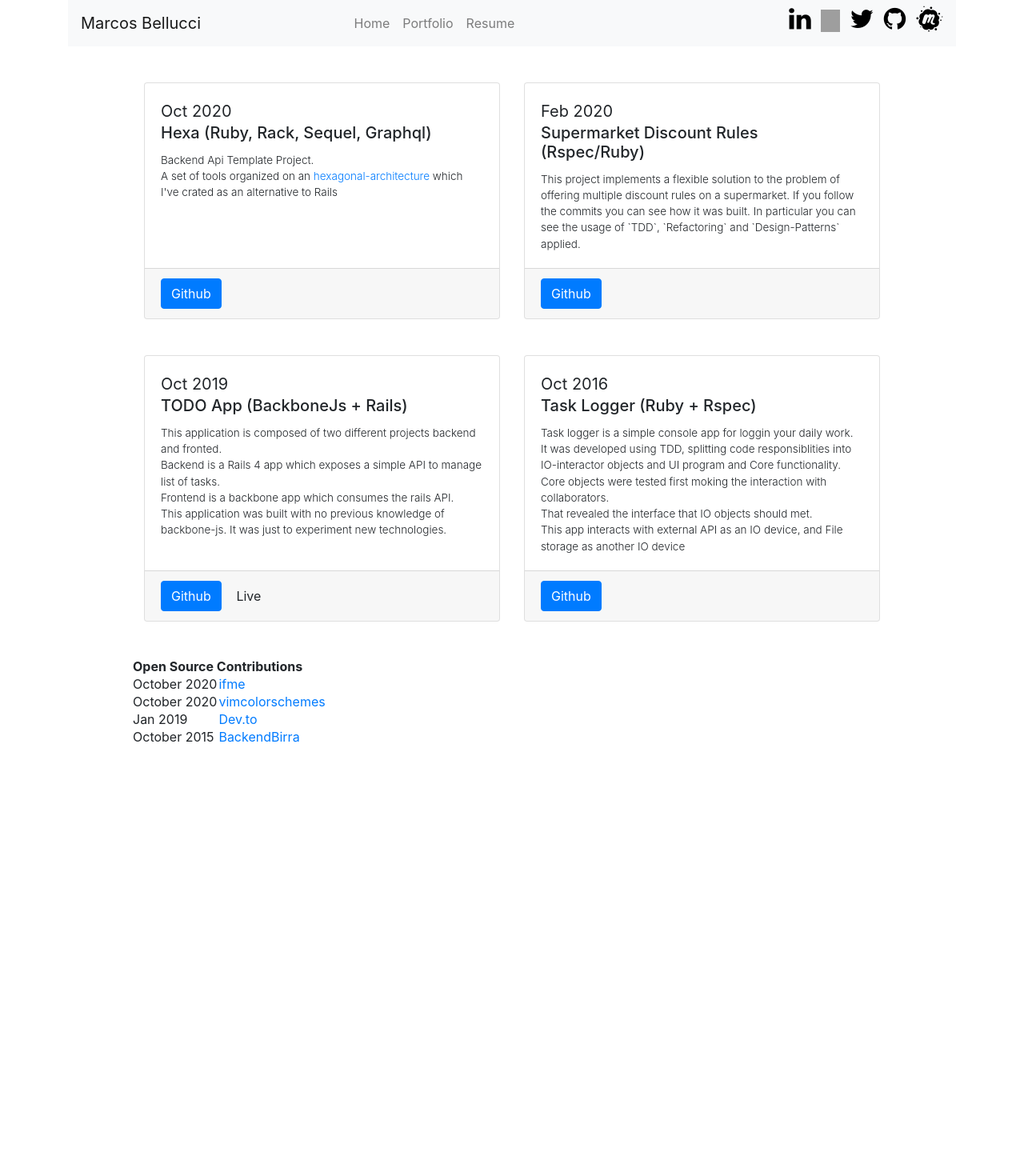
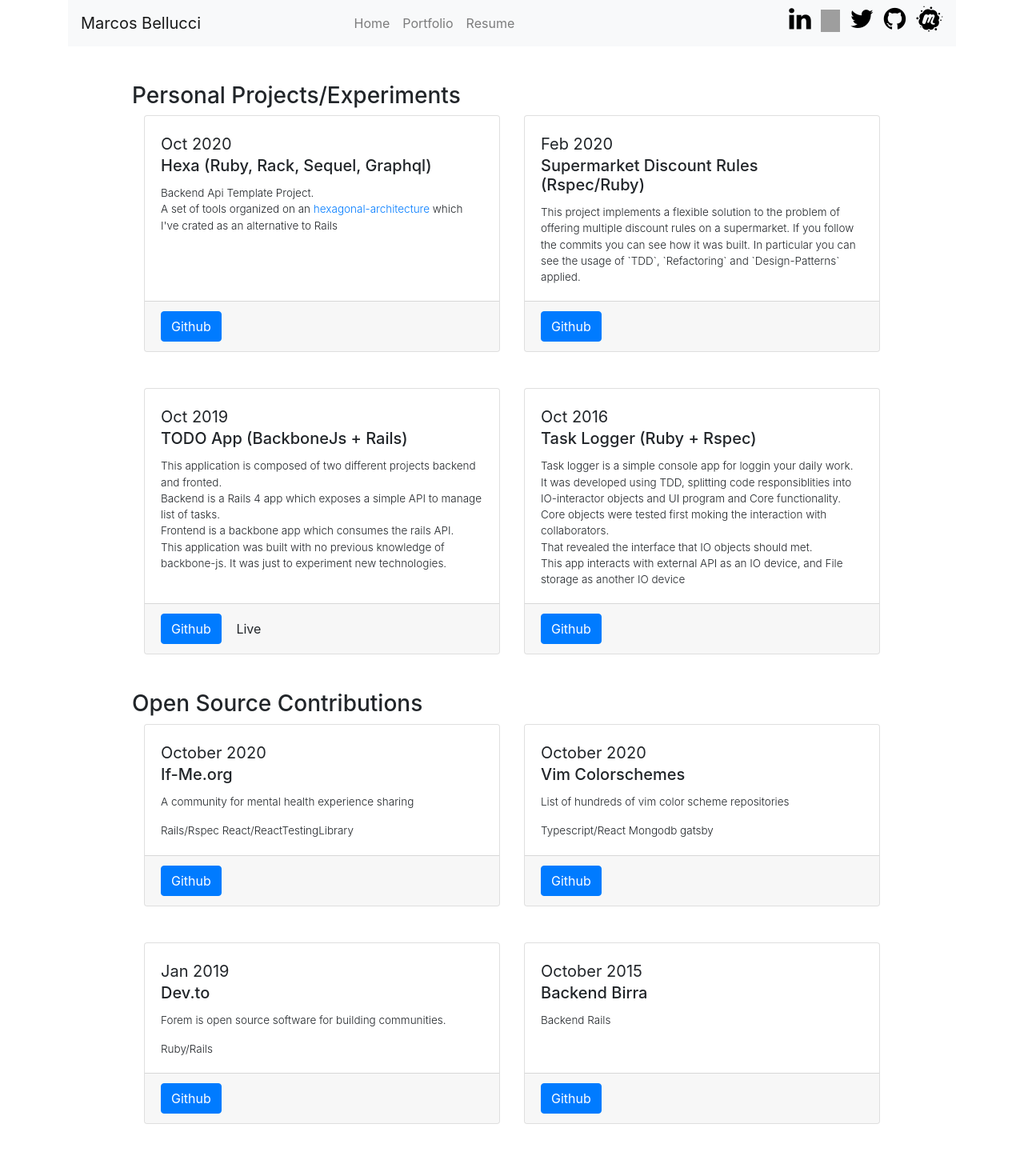
Before and after one commit to delbetu/delbetu.github.io, a Jekyll site: the page built from portfolio.html, in a window 1280 px wide. Shown: the whole page at 80% size. Built offline with Jekyll 4.4.1, drawn with Linux system fonts in a browser that asks for light colours; before the commit the page ends 932 px from its top, so only the background shows below that; grey boxes are pictures that could not be loaded.

Commit message:
Update portfolio page
Add cards for open source contributions.

```diff
--- a/portfolio.html
+++ b/portfolio.html
@@ -17,6 +17,10 @@ title: Portfolio
     overflow: auto;
   }
 </style>
+
+<div class='row'>
+  <h3>Personal Projects/Experiments</h3>
+</div>
 
 <div class='card-deck'>
   <div class='card'>
@@ -90,24 +94,50 @@ title: Portfolio
 </div>
 
 <div class='row'>
-  <table>
-    <tr>
-      <th colspan='2'>Open Source Contributions</th></tr>
-    <tr>
-      <td>October 2020</td>
-      <td><a href='https://github.com/ifmeorg/ifme/pulls?q=is%3Apr+is%3Aclosed+author%3Adelbetu'>ifme</a>  </td>
-    </tr>
-    <tr>
-      <td>October 2020</td>
-      <td><a href='https://github.com/vimcolorschemes/vimcolorschemes/pulls?q=is%3Apr+is%3Aclosed+author%3Adelbetu'>vimcolorschemes</a>  </td>
-    </tr>
-    <tr>
-      <td>Jan 2019</td>
-      <td><a href='https://github.com/forem/forem/pulls?q=is%3Apr+author%3Adelbetu+'>Dev.to</a>  </td>
-    </tr>
-    <tr>
-      <td>October 2015</td>
-      <td><a href='https://github.com/datauy/back-end-birra/pull/4 '>BackendBirra</a>  </td>
-    </tr>
-  </table>
+  <h3>Open Source Contributions</h3>
 </div>
+
+<div class='card-deck'>
+  <div class='card'>
+    <div class='card-body'>
+      <b>October 2020</b>
+      <h5 class='card-title'>If-Me.org</h5>
+      <p class='card-text'>A community for mental health experience sharing</p>
+      <p class='card-text'>Rails/Rspec React/ReactTestingLibrary</p>
+    </div>
+    <div class='card-footer'><a class='btn btn-primary' href='https://github.com/ifmeorg/ifme/pulls?q=is%3Apr+is%3Aclosed+author%3Adelbetu'>Github</a>  </div>
+  </div>
+
+
+  <div class='card'>
+    <div class='card-body'>
+      <b>October 2020</b>
+      <h5 class='card-title'>Vim Colorschemes</h5>
+      <p class='card-text'>List of hundreds of vim color scheme repositories</p>
+      <p class='card-text'>Typescript/React Mongodb gatsby</p>
+    </div>
+      <div class='card-footer'><a class='btn btn-primary' href='https://github.com/vimcolorschemes/vimcolorschemes/pulls?q=is%3Apr+is%3Aclosed+author%3Adelbetu'>Github</a>  </div>
+  </div>
+  </div>
+
+<div class='card-deck'>
+
+  <div class='card'>
+    <div class='card-body'>
+      <b>Jan 2019</b>
+      <h5 class='card-title'>Dev.to</h5>
+      <p class='card-text'>Forem is open source software for building communities.</p>
+      <p class='card-text'>Ruby/Rails</p>
+    </div>
+      <div class='card-footer'><a class='btn btn-primary' href='https://github.com/forem/forem/pulls?q=is%3Apr+author%3Adelbetu+'>Github</a>  </div>
+  </div>
+
+  <div class='card'>
+    <div class='card-body'>
+      <b>October 2015</b>
+      <h5 class='card-title'>Backend Birra</h5>
+      <p class='card-text'>Backend Rails</p>
+    </div>
+      <div class='card-footer'><a class='btn btn-primary' href='https://github.com/datauy/back-end-birra/pull/4'>Github</a>  </div>
+  </div>
+</div>
```
